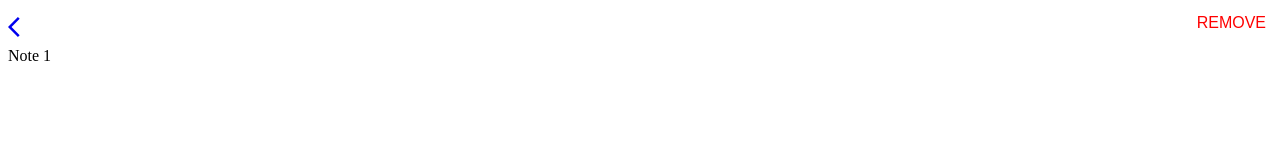
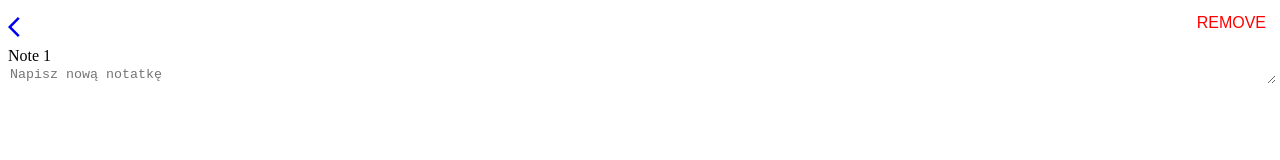
Before and after one commit to DevArcana/PreHacknarock, a React (Create React App) app in the folder src/Application/ClientApp/: page /note/1 in a window 1280 px wide. Shown: the top 160 px of the page. Built offline with nearby package versions, Linux system fonts and the light colour scheme.

Commit message:
"text area added"

```diff
--- a/src/Application/ClientApp/src/pages/Note/Note.jsx
+++ b/src/Application/ClientApp/src/pages/Note/Note.jsx
@@ -1,11 +1,16 @@
 import React from "react";
 import { useParams } from "react-router-dom";
 import { NavBar } from "../../components/NavBar/NavBar";
+import TextareaAutosize from '@material-ui/core/TextareaAutosize';
 
 export const Note = () => {
   const { noteId } = useParams();
   return <div>
     <NavBar></NavBar>
     Note {noteId}
+    <br></br>
+    <TextareaAutosize  style={{border: "none", borderColor: "Transparent",  outline: "none", width: "100%"}} aria-label="empty textarea" placeholder="Napisz nową notatkę" />
     </div>;
+
+
 };
```
